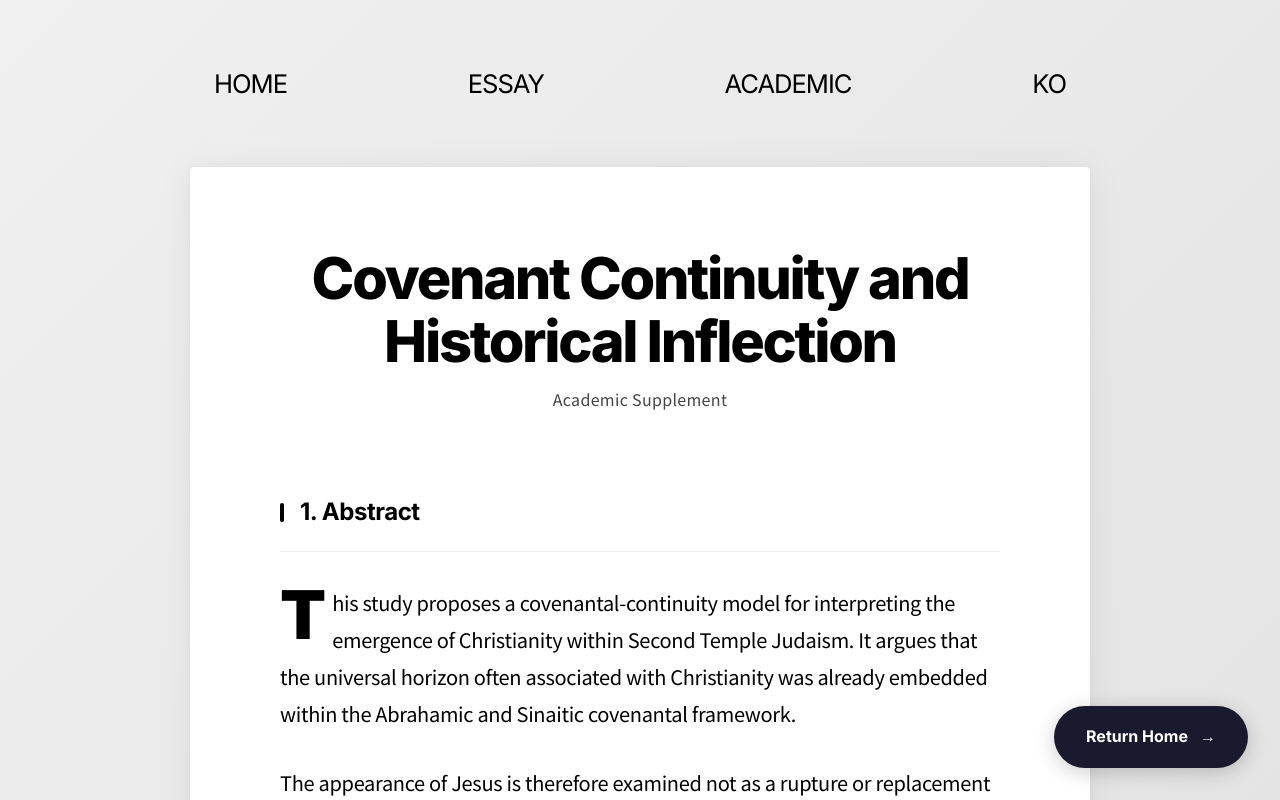
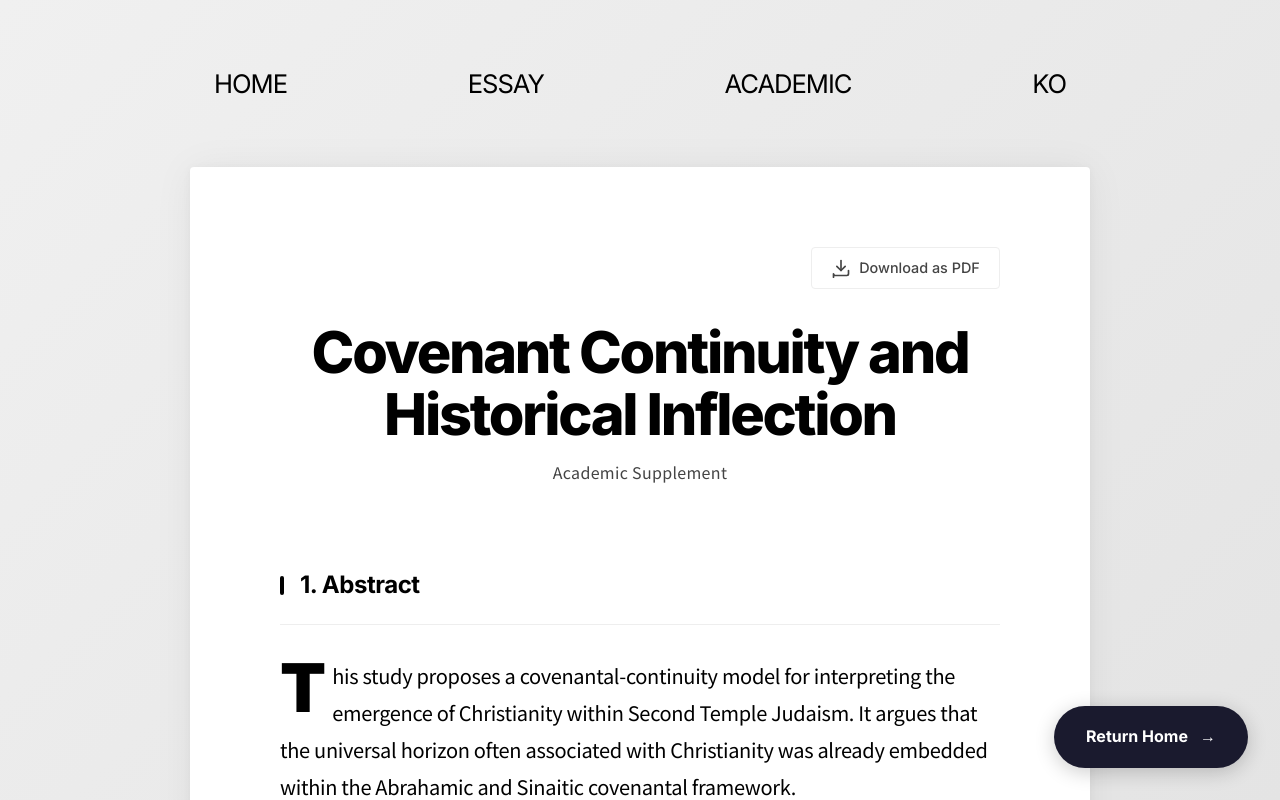
Before and after one commit to multizer/eonheon, a Next.js app: page /en/academic in a window 1280 px wide. Shown: the top 800 px of the page. Built offline with nearby package versions, Linux system fonts and the light colour scheme.

Commit message:
feat: add PDF download functionality to Academic page

```diff
--- a/app/[lang]/academic/page.tsx
+++ b/app/[lang]/academic/page.tsx
@@ -1,6 +1,7 @@
 import { getContent } from "@/lib/content";
 import ContentRenderer from "@/components/ContentRenderer";
 import Link from "next/link";
+import DownloadPDFButton from "@/components/DownloadPDFButton";
 
 export default async function Page({ params }: { params: Promise<{ lang: string }> }) {
     const { lang } = await params;
@@ -9,6 +10,7 @@ export default async function Page({ params }: { params: Promise<{ lang: string
 
     return (
         <>
+            <DownloadPDFButton lang={lang} />
             <ContentRenderer data={data} lang={lang} />
 
             {/* Floating CTA Button */}
--- a/app/[lang]/globals.css
+++ b/app/[lang]/globals.css
@@ -385,3 +385,46 @@ nav a.active {
 .cta-button:hover .arrow {
   transform: translateX(4px);
 }
+
+/* Print Styles */
+@media print {
+
+  nav,
+  .floating-cta,
+  .next-page-transition,
+  #comments,
+  #contact,
+  .no-print,
+  .reading-progress-bar {
+    display: none !important;
+  }
+
+  main {
+    margin: 0 !important;
+    padding: 0 !important;
+    box-shadow: none !important;
+    max-width: none !important;
+  }
+
+  body {
+    background: white !important;
+  }
+
+  h1,
+  h2,
+  h3,
+  p,
+  li {
+    color: black !important;
+  }
+
+  /* Force page breaks if needed for better PDF layout */
+  h2 {
+    page-break-before: auto;
+    page-break-after: avoid;
+  }
+
+  blockquote {
+    page-break-inside: avoid;
+  }
+}
--- /dev/null
+++ b/components/DownloadPDFButton.tsx
@@ -0,0 +1,82 @@
+"use client";
+
+import React from "react";
+
+interface DownloadPDFButtonProps {
+    lang: string;
+}
+
+const DownloadPDFButton: React.FC<DownloadPDFButtonProps> = ({ lang }) => {
+    const isKo = lang === "ko";
+
+    const handleDownload = () => {
+        window.print();
+    };
+
+    return (
+        <div className="download-container no-print">
+            <button onClick={handleDownload} className="download-pdf-button">
+                <svg
+                    xmlns="http://www.w3.org/2000/svg"
+                    width="20"
+                    height="20"
+                    viewBox="0 0 24 24"
+                    fill="none"
+                    stroke="currentColor"
+                    strokeWidth="2"
+                    strokeLinecap="round"
+                    strokeLinejoin="round"
+                    className="download-icon"
+                >
+                    <path d="M21 15v4a2 2 0 0 1-2 2H5a2 2 0 0 1-2-2v4" />
+                    <polyline points="7 10 12 15 17 10" />
+                    <line x1="12" y1="15" x2="12" y2="3" />
+                </svg>
+                {isKo ? "PDF로 다운로드" : "Download as PDF"}
+            </button>
+
+            <style jsx>{`
+        .download-container {
+          display: flex;
+          justify-content: flex-end;
+          margin-bottom: 2rem;
+        }
+
+        .download-pdf-button {
+          display: inline-flex;
+          align-items: center;
+          gap: 0.5rem;
+          padding: 0.6rem 1.2rem;
+          background: transparent;
+          color: var(--muted);
+          border: 1px solid var(--border);
+          border-radius: 4px;
+          cursor: pointer;
+          font-family: var(--font-title);
+          font-size: 0.9rem;
+          font-weight: 500;
+          transition: all 0.2s ease;
+        }
+
+        .download-pdf-button:hover {
+          background: var(--foreground);
+          color: white;
+          border-color: var(--foreground);
+          transform: translateY(-1px);
+        }
+
+        .download-icon {
+          flex-shrink: 0;
+        }
+
+        @media screen and (max-width: 600px) {
+          .download-container {
+            justify-content: center;
+          }
+        }
+      `}</style>
+        </div>
+    );
+};
+
+export default DownloadPDFButton;
```
